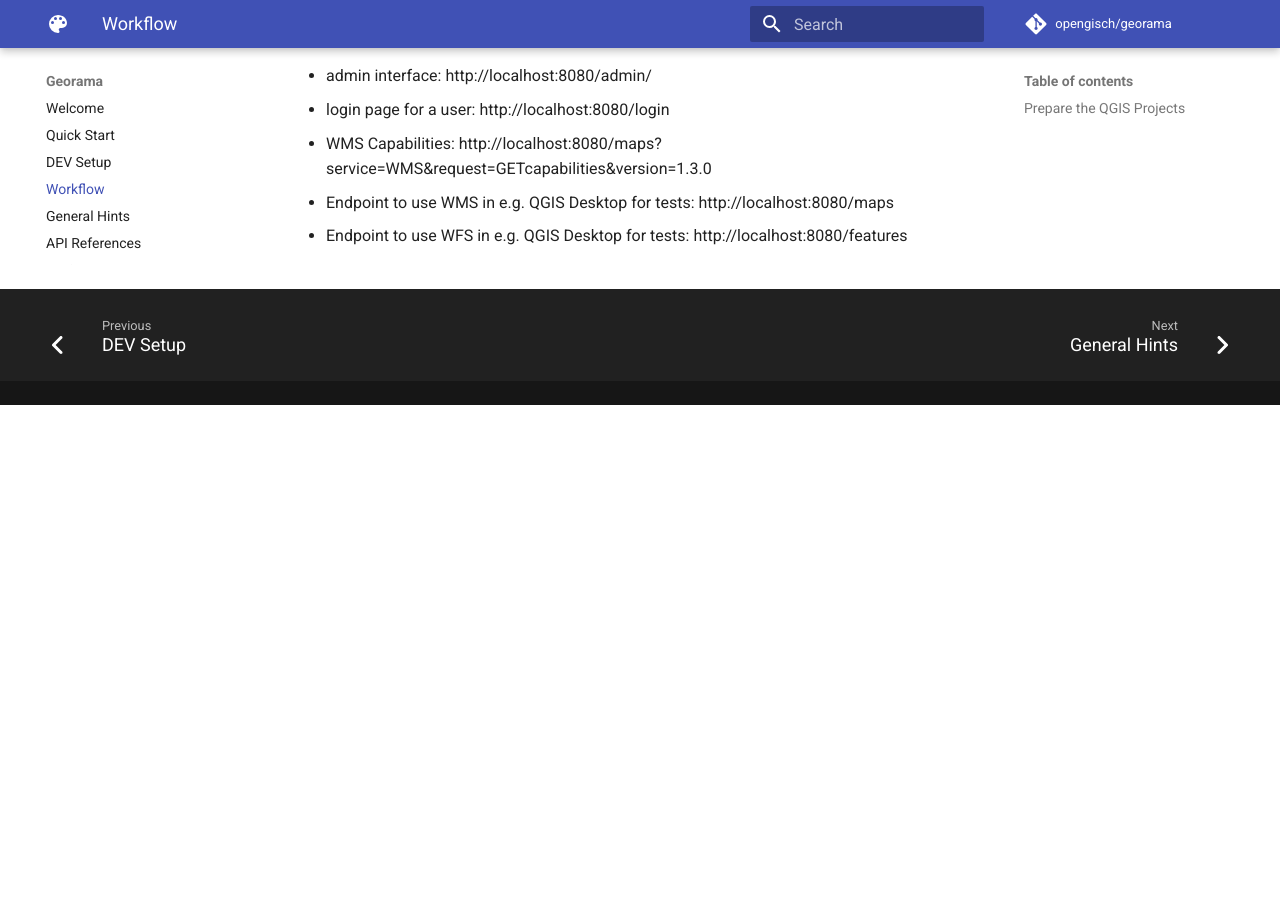
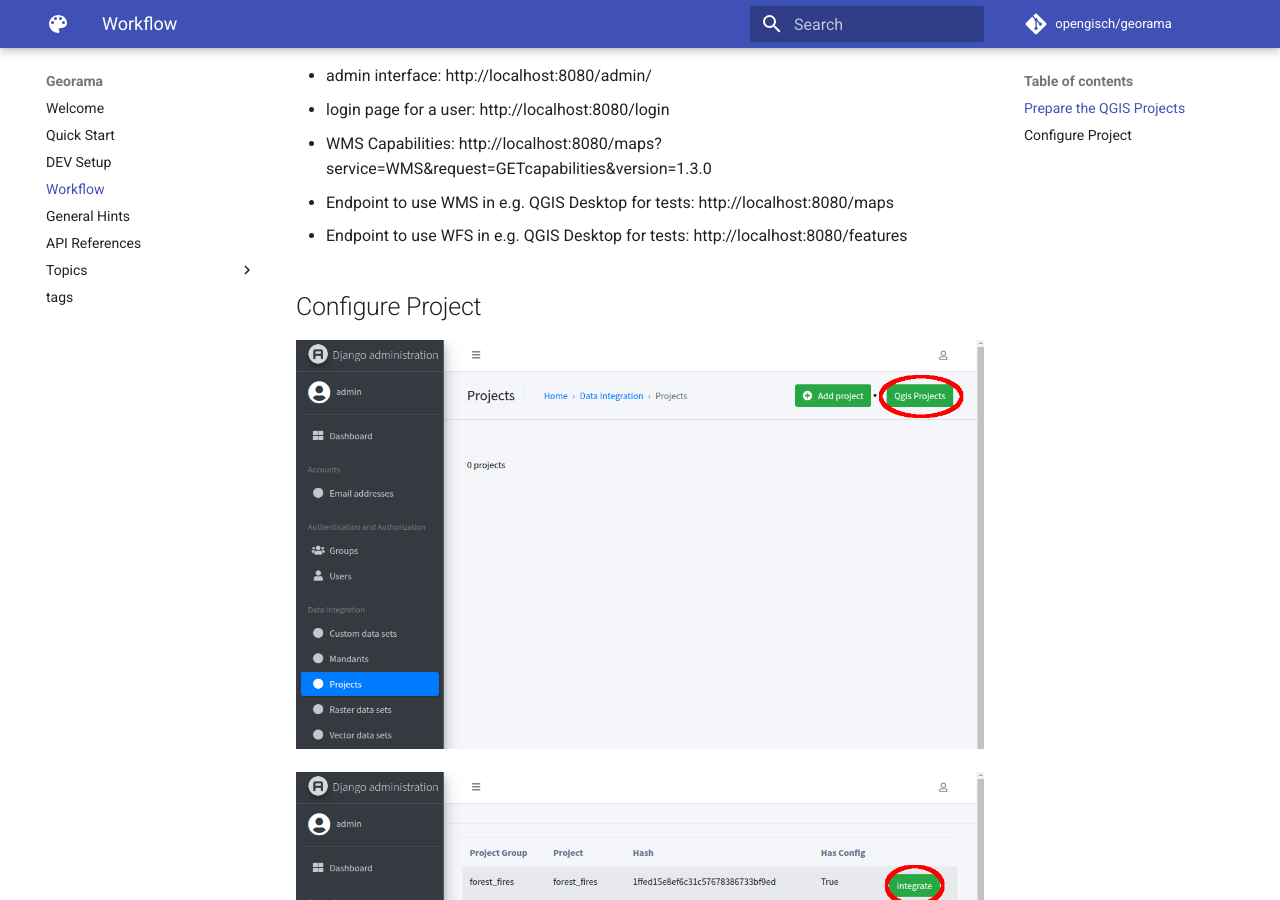
Before and after one commit to opengisch/georama, an MkDocs documentation site: the page built from docs/src/workflow.md, in a window 1280 px wide and 900 px high, scrolled down 1521 px. Built offline with MkDocs 1.6.1 and Material for MkDocs 9.7.7, drawn with Linux system fonts in a browser that asks for light colours; comment, search, counter and statistics services are not loaded; before the commit the page ends 1926 px from its top, so only the background shows below that.

Commit message:
small update

```diff
--- a/docs/src/workflow.md
+++ b/docs/src/workflow.md
@@ -44,4 +44,8 @@
 - Endpoint to use WMS in e.g. QGIS Desktop for tests: http://localhost:8080/maps
 - Endpoint to use WFS in e.g. QGIS Desktop for tests: http://localhost:8080/features
 
-##
+## Configure Project
+
+![configure project](assets/configure_project1.png)
+
+![import qgis configs](assets/configure_project2.png)
```
Also changed, not shown: docs/src/assets/configure_project1.png (added), docs/src/assets/configure_project2.png (added).
